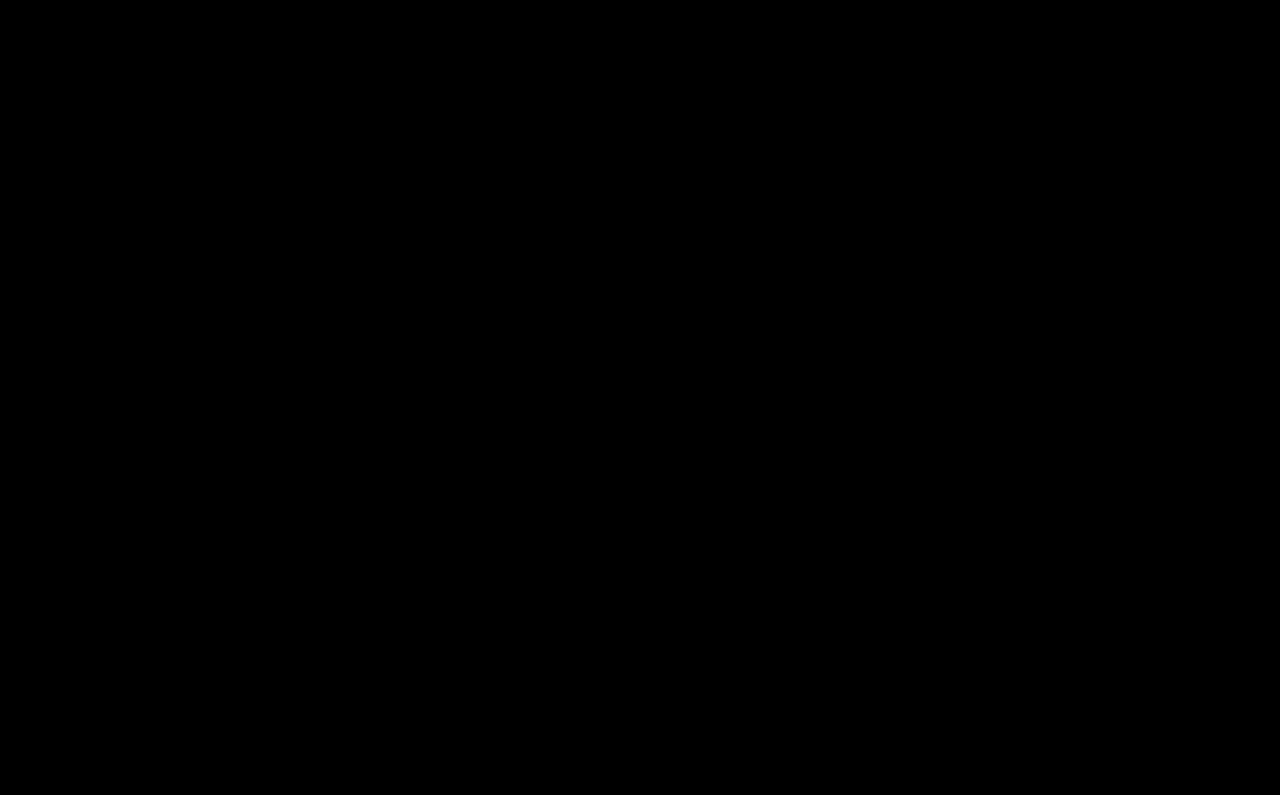
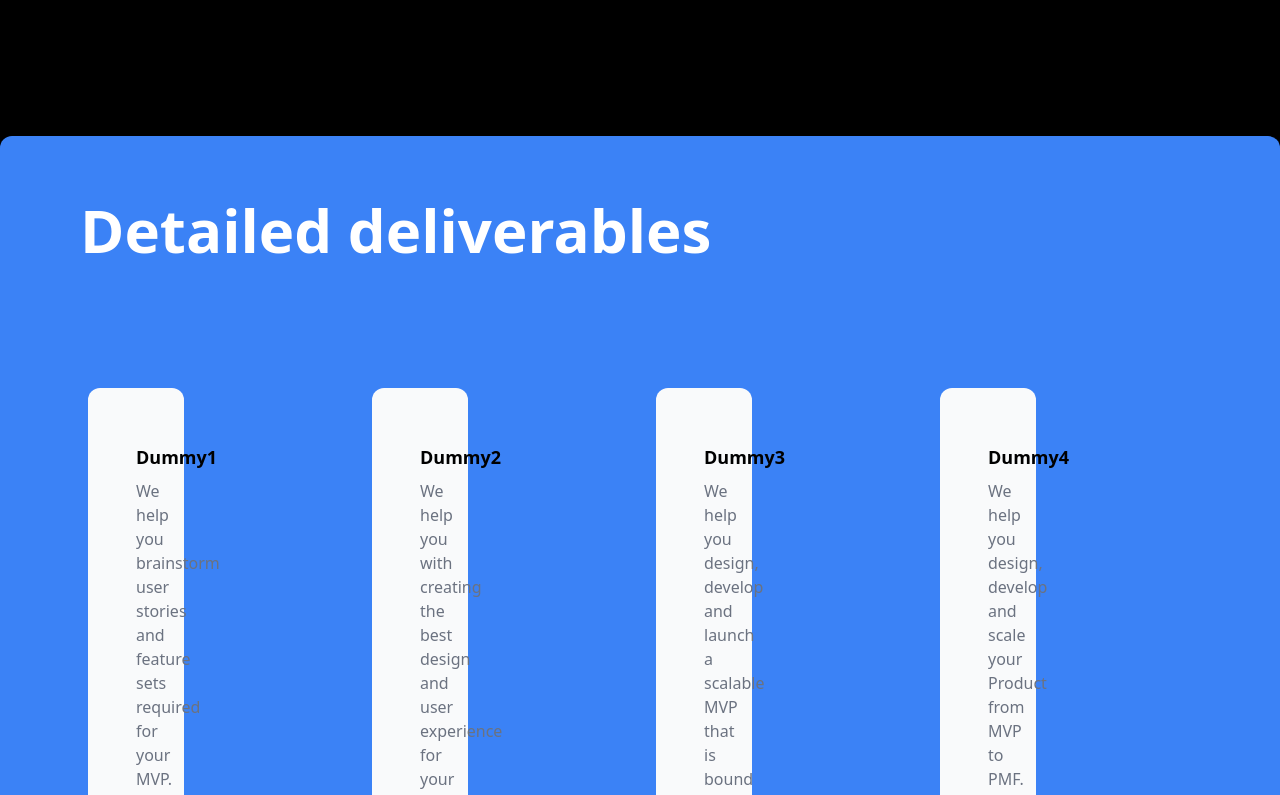
Before and after one commit to InSynk-Studios/web, a Next.js app: page /service-ui-ux in a window 1280 px wide. Shown: the part 1960-2755 px from the top of the page. Before the commit the page ends 1936 px from the top, so only its background shows below. Built offline with nearby package versions, Linux system fonts and the light colour scheme.

Commit message:
fix: layout of service-ui-ux

```diff
--- a/components/UxCard.js
+++ b/components/UxCard.js
@@ -12,12 +12,11 @@ export default function UxCard() {
             <div className="relative p-8 space-y-8">
               <img
                 src="https://tailus.io/sources/blocks/stacked/preview/images/avatars/package-delivery.png"
-                class="w-10"
+                className="w-10"
                 width="512"
                 height="512"
-                alt="burger illustration"
+                alt="illustration"
               />
-
               <div className="space-y-2">
                 <h5 className="text-xl text-gray-800 font-medium transition group-hover:text-blue-600">
                   First benefit
@@ -31,6 +30,7 @@ export default function UxCard() {
               </div>
             </div>
           </div>
+
           <div className="relative group bg-white transition hover:z-[1] hover:shadow-2xl">
             <div className="relative p-8 space-y-8">
               <img
@@ -38,9 +38,8 @@ export default function UxCard() {
                 className="w-10"
                 width="512"
                 height="512"
-                alt="burger illustration"
+                alt="illustration"
               />
-
               <div className="space-y-2">
                 <h5 className="text-xl text-gray-800 font-medium transition group-hover:text-blue-600">
                   Second benefit
--- /dev/null
+++ b/components/UxDeliver.js
@@ -0,0 +1,87 @@
+const contents = [
+  {
+    id: 1,
+    title: "Dummy1",
+    description:
+      "We help you brainstorm user stories and feature sets required for your MVP.",
+  },
+  {
+    id: 2,
+    title: "Dummy2",
+    description:
+      "We help you with creating the best design and user experience for your product.",
+  },
+  {
+    id: 3,
+    title: "Dummy3",
+    description:
+      "We help you design, develop and launch a scalable MVP that is bound to succeed.",
+  },
+  {
+    id: 4,
+    title: "Dummy4",
+    description:
+      "We help you design, develop and scale your Product from MVP to PMF.",
+  },
+];
+
+function UxDeliverContent(props) {
+  return (
+    <div className="flex flex-wrap flex-row -mx-4 text-center">
+      <div
+        className="flex-shrink px-4 max-w-full w-full sm:w-1/2 lg:w-1/3 lg:px-6 wow fadeInUp"
+        data-wow-duration="1s"
+        style={{
+          visibility: "visible",
+          animationDuration: "1s",
+          animationName: "fadeInUp",
+        }}
+      >
+        {/* <!-- service block --> */}
+        <div className="py-8 px-12 mb-12 rounded-xl bg-gray-50 border-b border-gray-100 transform transition duration-300 ease-in-out hover:-translate-y-2">
+          <div className="inline-block text-gray-900 mb-4">
+            {/* <!-- icon --> */}
+          </div>
+          <h3 className="text-lg leading-normal mb-2 font-semibold text-black">
+            {props.content.title}
+          </h3>
+          <p className="text-gray-500">{props.content.description}</p>
+        </div>
+        {/* <!-- end service block --> */}
+      </div>
+    </div>
+  );
+}
+
+const UxDeliver = () => {
+  return (
+    <section
+      id="services"
+      className="section relative rounded-xl pt-20 pb-8 md:pt-16 md:pb-0 bg-blue-500"
+    >
+      <div className="container xl:max-w-6xl mx-auto px-4">
+        {/* <!-- Heading start --> */}
+        <header className="mx-auto mb-12">
+          <h2 className="text-4xl text-white font-bold md:text-6xl mb-2">
+            Detailed deliverables
+          </h2>
+        </header>
+        <div className="grid grid-cols-1 gap-4 md:grid-cols-2 xl:grid-cols-4 pt-20 pb-10 lg:pt-22 lg:pb-20">
+          {contents.map((content) => {
+            return (
+              <div key={content.id}>
+                <div>
+                  <a className="flex justify-center">
+                    <UxDeliverContent content={content} />
+                  </a>
+                </div>
+              </div>
+            );
+          })}
+        </div>
+      </div>
+    </section>
+  );
+};
+
+export default UxDeliver;
--- a/pages/service-ui-ux/index.js
+++ b/pages/service-ui-ux/index.js
@@ -3,6 +3,7 @@
 import UxTimeline from "../../components/UxTimeline";
 import Background from "../../components/ui/Background";
 import UxCard from "../../components/UxCard";
+import UxDeliver from "../../components/UxDeliver";
 
 export default function UI() {
   return (
@@ -25,6 +26,9 @@ export default function UI() {
         <div className="relative mt-40">
           <UxCard />
         </div>
+        <div className="relative mt-40">
+          <UxDeliver />
+        </div>
       </section>
     </Background>
   );
```
